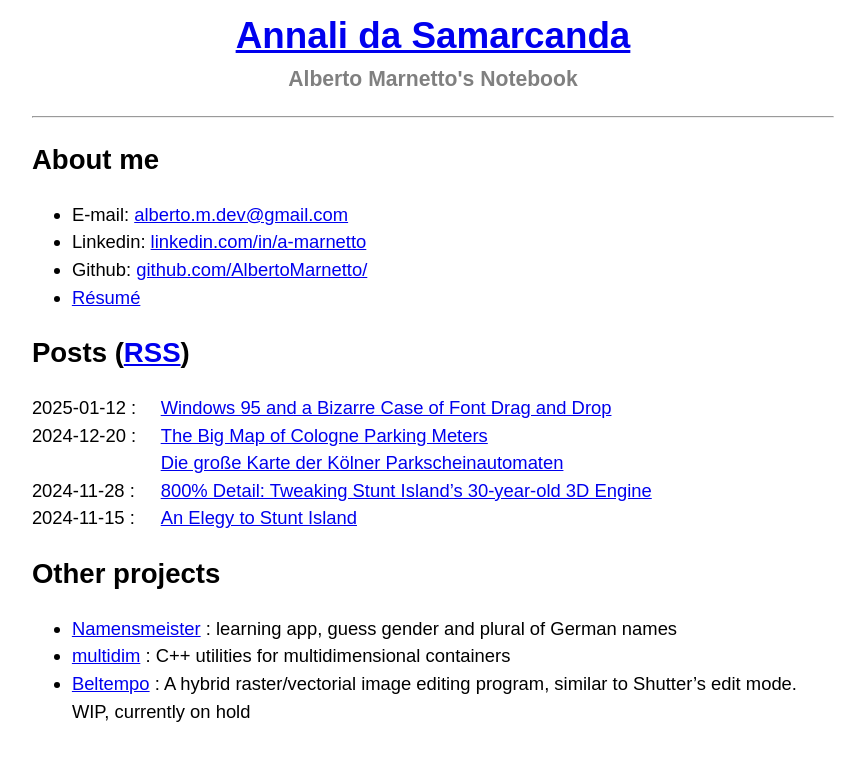
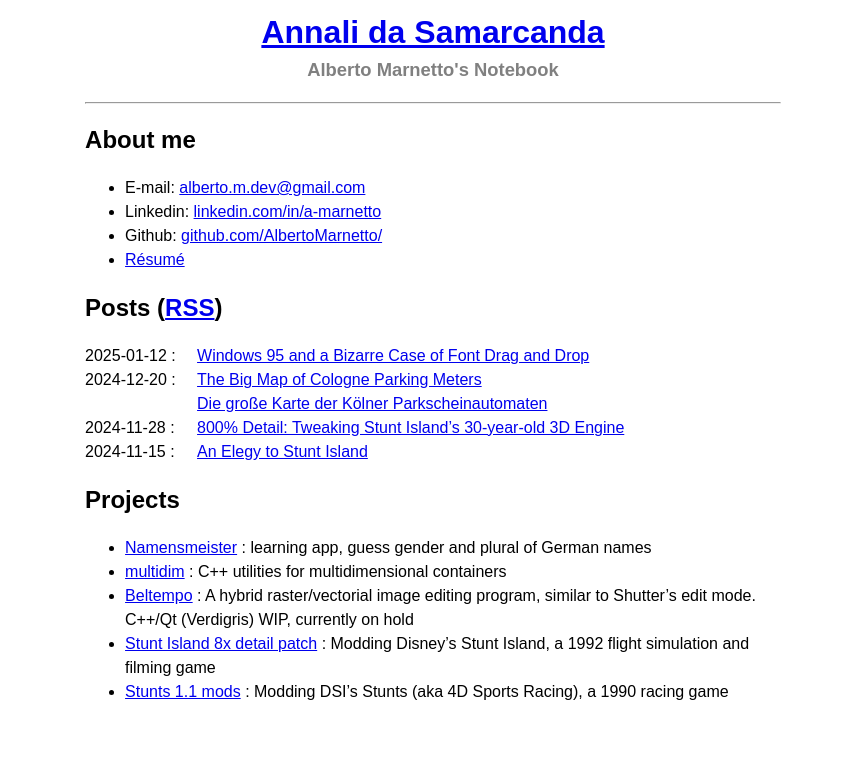
Before and after one commit to AlbertoMarnetto/annali, a Jekyll site: the page built from index.markdown, in a window 1280 px wide. Shown: the top 761 px of the page, without its empty margins (207-1072 px from the left). Built offline with Jekyll 4.4.1, drawn with Linux system fonts in a browser that asks for light colours; some web fonts are replaced.

Commit message:
Stunts mods + layout

```diff
--- a/_layouts/default.html
+++ b/_layouts/default.html
@@ -2,6 +2,7 @@
 <html lang="en">
 	<head>
 		<meta charset="utf-8">
+		<meta name="viewport" content="width=device-width, initial-scale=0.60">
 		<title>{{ page.title }}</title>
 		<link rel="stylesheet" href="/site.css?v=1">
 
--- a/index.markdown
+++ b/index.markdown
@@ -27,8 +27,10 @@ html
  <span style="display: flex;"> <span style="flex: 0 0 7em;">2024-11-28 :</span> [800% Detail: Tweaking Stunt Island’s 30-year-old 3D Engine]({% link _posts/2024-11-20--tweaking-stunt-island.md %}) </span>
  <span style="display: flex;"> <span style="flex: 0 0 7em;">2024-11-15 :</span> [An Elegy to Stunt Island]({% link _posts/2024-11-15--stunt-island-elegy.md %}) </span>
 
-## Other projects
+## Projects
 
 * [Namensmeister](https://play.google.com/store/apps/details?id=marnetto.namensmeister) : learning app, guess gender and plural of German names
 * [multidim](https://github.com/AlbertoMarnetto/multidim) :  C++ utilities for multidimensional containers
-* [Beltempo](https://github.com/AlbertoMarnetto/beltempo) :  A hybrid raster/vectorial image editing program, similar to Shutter's edit mode. WIP, currently on hold
+* [Beltempo](https://github.com/AlbertoMarnetto/beltempo) :  A hybrid raster/vectorial image editing program, similar to Shutter's edit mode. C++/Qt (Verdigris) WIP, currently on hold
+* [Stunt Island 8x detail patch]({% link _posts/2024-11-20--tweaking-stunt-island.md %}#download) : Modding Disney's Stunt Island, a 1992 flight simulation and filming game
+* [Stunts 1.1 mods]({% link assets/stunts/stunts.md %}) : Modding DSI's Stunts (aka 4D Sports Racing), a 1990 racing game
--- a/site.css
+++ b/site.css
@@ -4,7 +4,7 @@ html {
 	padding: 0em 1em;
 	margin: auto;
 	line-height: 1.5;
-	font-size: 1.15em;
+	font-size: 1em;
 	font-family: "ABeeZee", sans-serif;
 	overflow-y: scroll;   /* https://stackoverflow.com/a/9341578/2453661 */
 }
```
Also changed, not shown: _posts/2024-11-15--stunt-island-elegy.md (+1 -1 lines), assets/stunts/stunts.md (added, +16 -0 lines), assets/2025-xx-xx--anti-seo/Screenshot from 2024-12-20 10-01-19.png (added), 2 other files.
